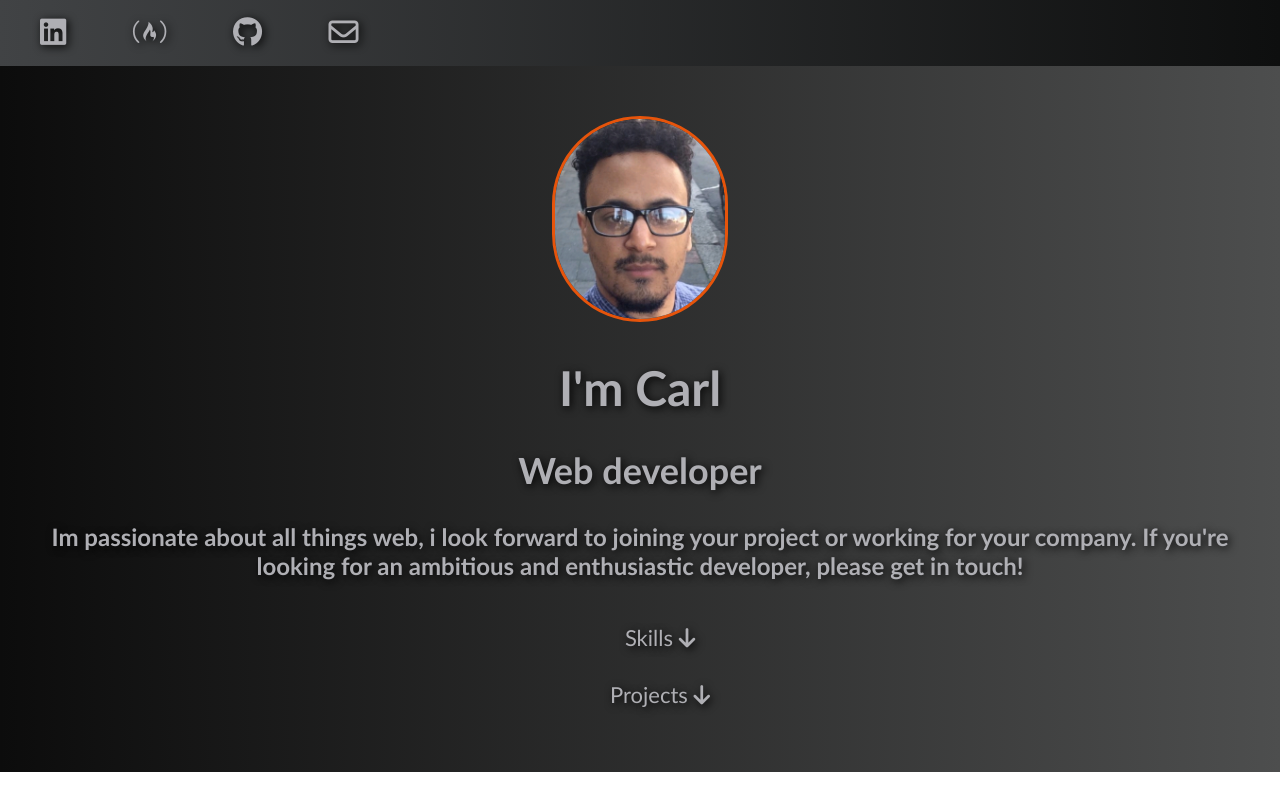
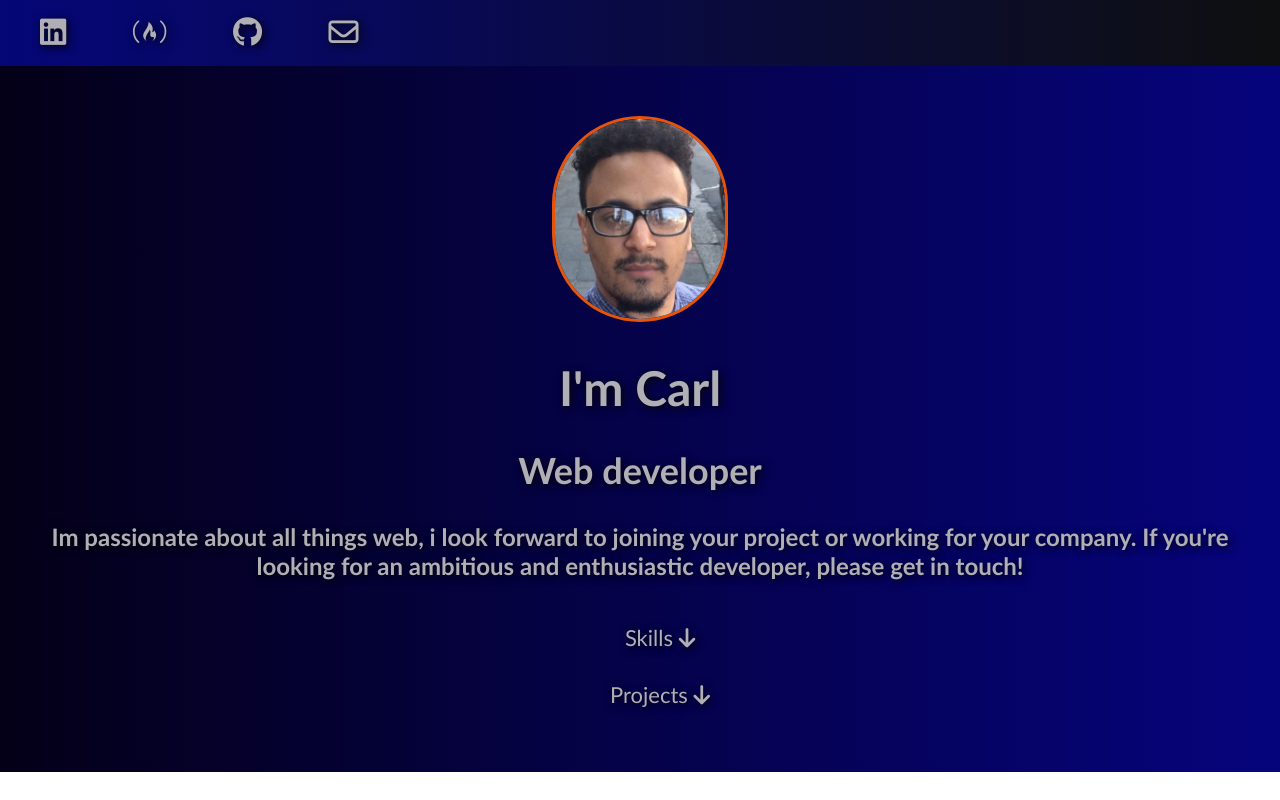
Before and after one commit to ironeagle245/Portfolio-v1, a plain HTML site: page index.html in a window 1280 px wide. Shown: the top 800 px of the page. Drawn offline with Linux system fonts and the light colour scheme.

Commit message:
bg colour changes

```diff
--- a/style.css
+++ b/style.css
@@ -9,7 +9,7 @@ body{
 .icons {
   background: #5e7681;  /* fallback for old browsers */
   background: -webkit-linear-gradient(to right, #414345, #232526);  /* Chrome 10-25, Safari 5.1-6 */
-  background: linear-gradient(to right, #414345, #0e0f0f); /* W3C, IE 10+/ Edge, Firefox 16+, Chrome 26+, Opera 12+, Safari 7+ */
+  background: linear-gradient(to right, #050677, #0e0f0f); /* W3C, IE 10+/ Edge, Firefox 16+, Chrome 26+, Opera 12+, Safari 7+ */
   font-family:"Arial", Serif;
   overflow-x:hidden;
   display: block;
@@ -36,7 +36,7 @@ body{
 .landing {
   background: #f5f6f7;  /* fallback for old browsers */
   background: -webkit-linear-gradient(to right, #e1e6eb, #ecf0f1);  /* Chrome 10-25, Safari 5.1-6 */
-  background: linear-gradient(to right, #0c0c0c, #4d4e4e); /* W3C, IE 10+/ Edge, Firefox 16+, Chrome 26+, Opera 12+, Safari 7+ */
+  background: linear-gradient(to right, #040018, #06047c); /* W3C, IE 10+/ Edge, Firefox 16+, Chrome 26+, Opera 12+, Safari 7+ */
   font-family:"Arial", Serif;
   overflow-x:hidden;
   font-size: 1.5em;
@@ -118,7 +118,7 @@ button {
   padding: 8px;
   display: inline-block;
   color: white;
-  background-color: rgb(2, 87, 27);
+  background-color: rgb(5, 11, 116);
   cursor: pointer;
   width: 70%;
   border-radius: 5px;
```
